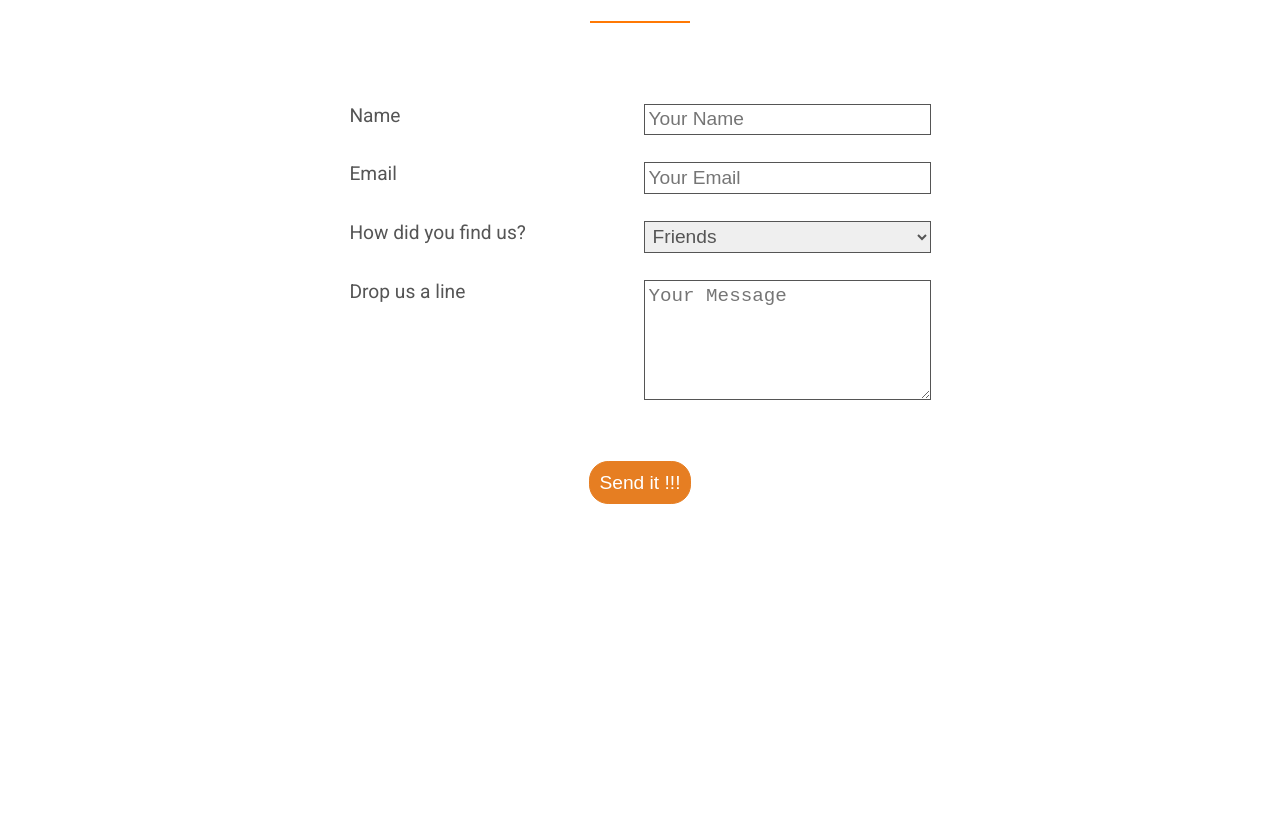
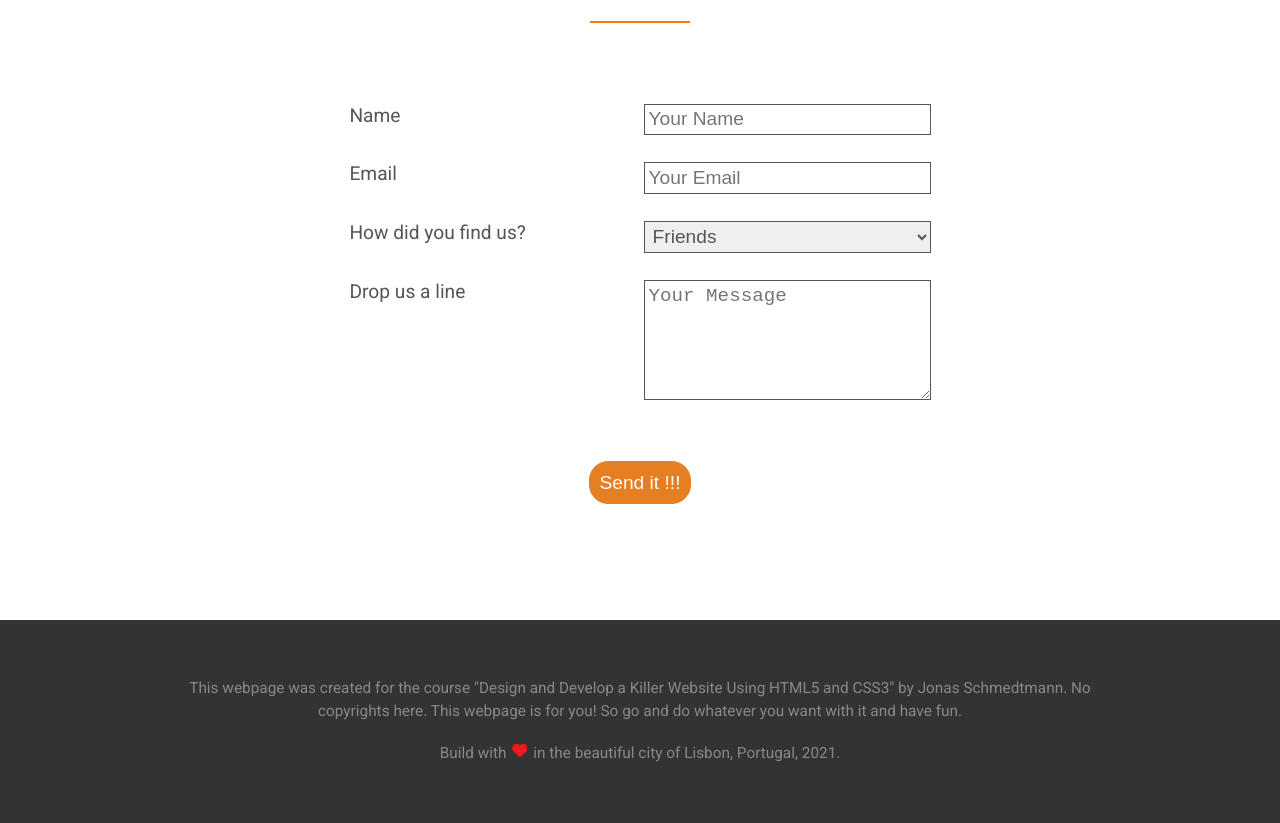
Before and after one commit to Salman-Farshe/Omni-Food, a website: page index.html in a window 1280 px wide. Shown: the part 4905-5728 px from the top of the page. Before the commit the page ends 5571 px from the top, so only its background shows below. Drawn offline with nearby package versions, Linux system fonts and the light colour scheme.

Commit message:
adding footer section

```diff
--- a/index.html
+++ b/index.html
@@ -319,6 +319,17 @@
             </form>
         </div>
     </section>
+    <!-- footer section -->
+    <footer>
+        <div class="text">
+            <p>This webpage was created for the course "Design and Develop a Killer Website Using HTML5 and CSS3" by Jonas Schmedtmann. No copyrights here.
+                This webpage is for you! So go and do whatever you want with it and have fun.
+            </p>
+            <p>
+                Build with <i class="fas fa-heart fa-1x"></i> in the beautiful city of Lisbon, Portugal, 2021.
+            </p>
+        </div>
+    </footer>
     <script src="https://kit.fontawesome.com/70401da5f8.js" crossorigin="anonymous"></script>
     <script src="https://code.jquery.com/jquery-3.5.1.slim.min.js" integrity="sha256-4+XzXVhsDmqanXGHaHvgh1gMQKX40OUvDEBTu8JcmNs=" crossorigin="anonymous"></script>
     <script src="https://cdn.jsdelivr.net/npm/bootstrap@5.0.0-beta1/dist/js/bootstrap.bundle.min.js" integrity="sha384-ygbV9kiqUc6oa4msXn9868pTtWMgiQaeYH7/t7LECLbyPA2x65Kgf80OJFdroafW" crossorigin="anonymous"></script>
--- a/sass/style.scss
+++ b/sass/style.scss
@@ -475,7 +475,7 @@ header{
     background-color: var(--light-color);
     color: var(--dark-color);
     max-width: 100vw;
-    min-height: 100vh;
+    min-height: 100%;
     h2{
         @extend %myh2;
     }
@@ -522,3 +522,26 @@ header{
         }
     }
 }
+// footer section
+footer{
+    max-width: 100vw;
+    min-height: 100%;
+    background-color: #333333;
+    .text{
+        width: 80%;
+        margin: 0rem auto;
+        padding: 2rem;
+        p{
+            color: #888888;
+            font-size: 0.8rem;
+            font-weight: 100 normal;
+            text-align: center;
+            margin: 1rem auto;
+            line-height: 1.5;
+            & i{
+                color: #f11919;
+                margin: 0rem 0.1rem;
+            }
+        }
+    }
+}
```
Also changed, not shown: css/style.css.
